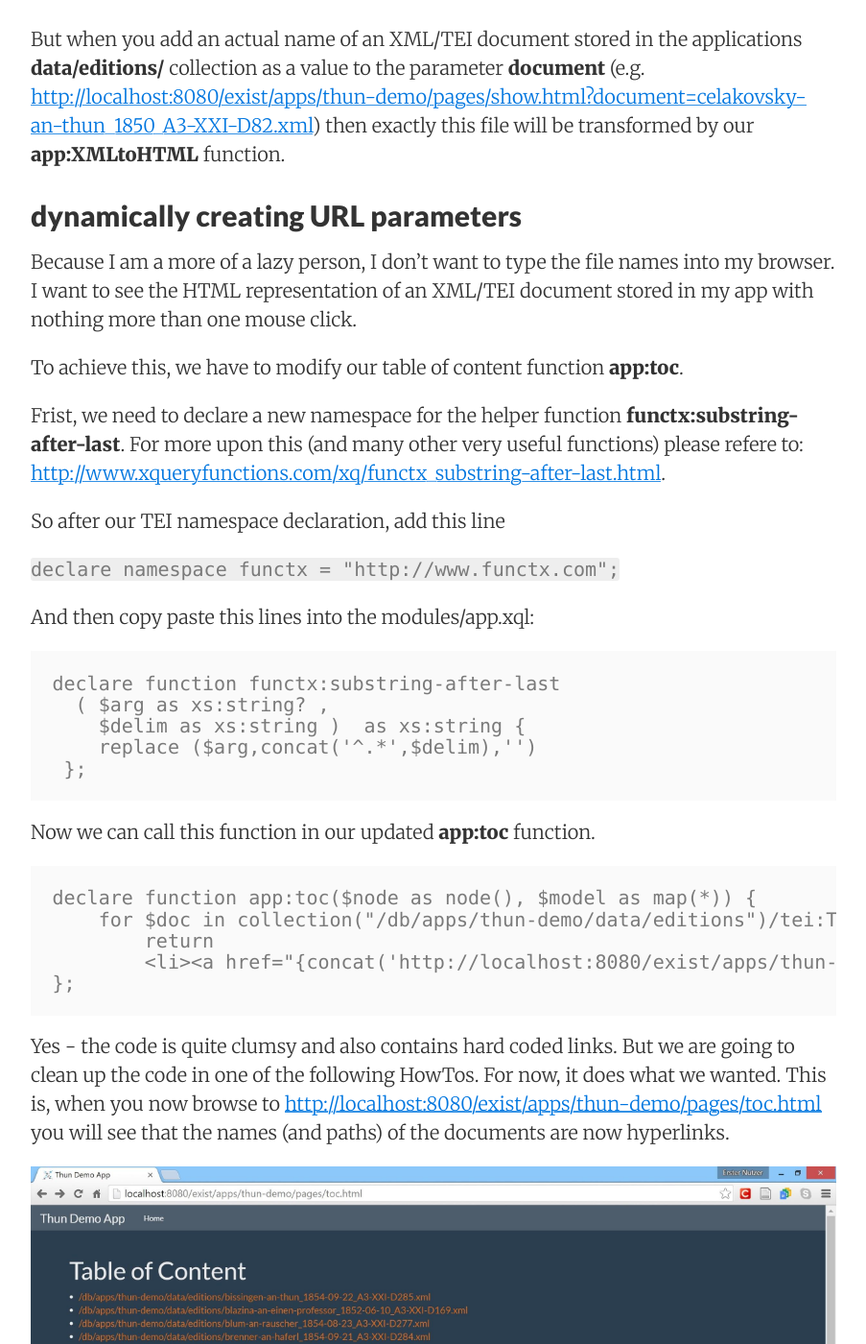
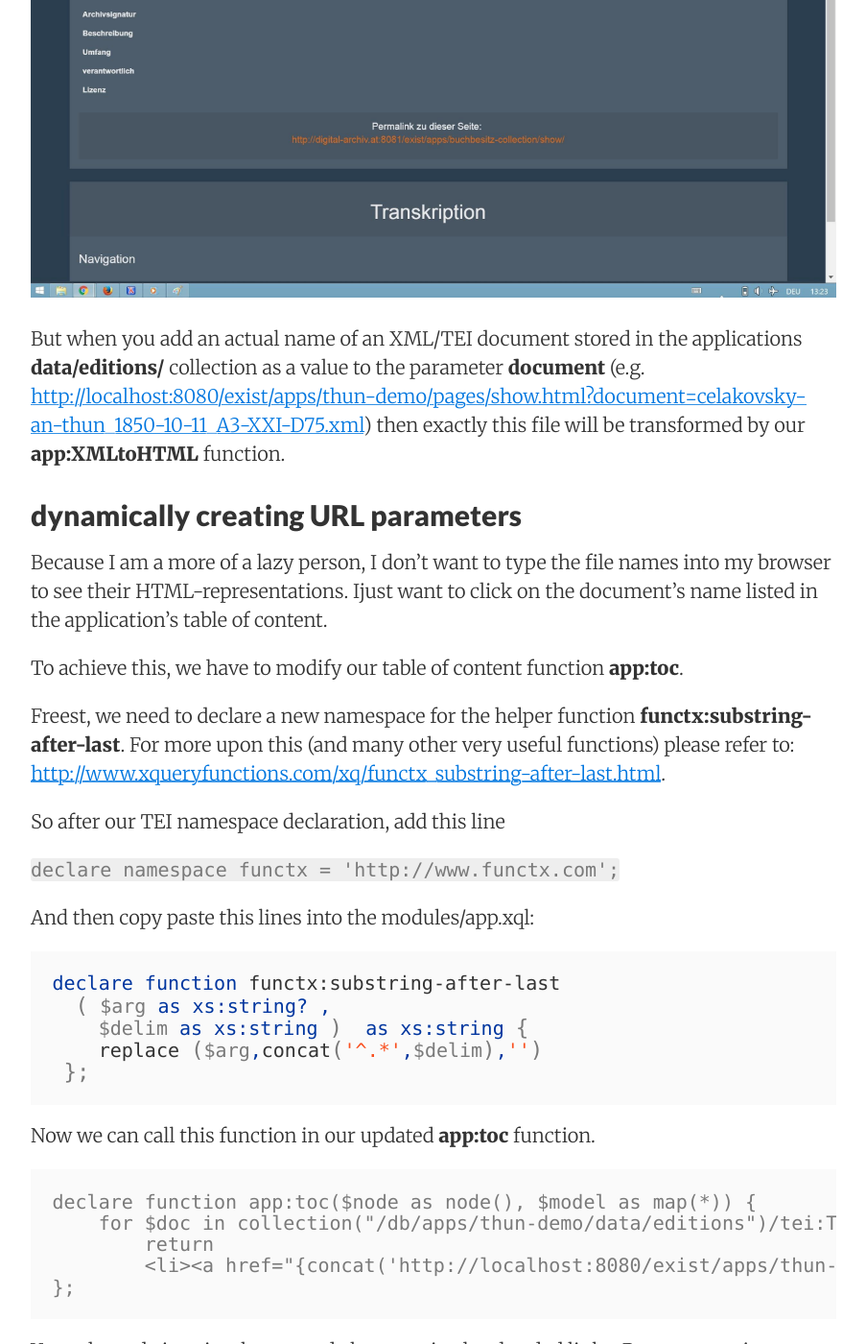
Before and after one commit to acdh-oeaw/generic-de-web-app, a Jekyll site: the page built from _posts/2016-08-13-part-4-xslt-transformation.md, in a window 1280 px wide and 1400 px high, scrolled down 5983 px. Shown: the whole window at 96% size, without its empty margins (188-1091 px from the left). Built offline with Jekyll 4.4.1, drawn with Linux system fonts in a browser that asks for light colours; some of the changed text lies outside the part shown.

Commit message:
'tested' and updated part 4

````diff
--- a/_posts/2016-08-13-part-4-xslt-transformation.md
+++ b/_posts/2016-08-13-part-4-xslt-transformation.md
@@ -9,17 +9,17 @@
 # Introduction and requirements
 
 
-The fourth part of this series of tutorials starts off where the [third part]({{ site.baseurl }}{% post_url 2016-08-12-part-3-table-of-content %}) ends. You can deploy the latest codebase by downloading and installing [here]({{ site.baseurl }}/downloads/part-3/thun-demo-0.1.xar) package. For detaild instructions on how to do this, please consult the [previous tutorial](#linkToCome).
+The fourth part of this series of tutorials starts off where the [third part]({{ site.baseurl }}{% post_url 2016-08-12-part-3-table-of-content %}) ends. You can deploy the latest codebase by downloading and installing [this]({{ site.baseurl }}/downloads/part-3/thun-demo-0.1.xar) package. For details instructions on how to do this, please consult the [previous tutorial]({{ site.baseurl }}{% post_url 2016-08-12-part-3-table-of-content %}).
 
-In the last tutuorial we created a very basic [table of content](http://localhost:8080/exist/apps/thun-demo/pages/toc.html) which lists the content of the application’s data directory. For this part of the tutorial, our requrirments demand, that we will be able to click on any document of our interest listed in the table of content to retrieve a (very basic) HTML representation of the underlying XML/TEI document.
+In the last tutorial we created a very basic [table of content](http://localhost:8080/exist/apps/thun-demo/pages/toc.html) which lists the content of the application’s data directory. For this part of the tutorial, our requirements demand, that we will be able to click on any document of our interest listed in the table of content to retrieve a (very basic) HTML representation of the underlying XML/TEI document.
 
-To realise this requirements we are actually going to do two things. First, we have to provide some kind of links in our table of content which will trigger the XSLT transformation which will turn the XML/TEI doucement into a (for humans) easier to perceive HTML document. Let’s start with the latter.
+To realize this requirements we are actually going to do two things. First, we have to provide some kind of links in our table of content which will trigger the XSLT transformation which will turn the XML/TEI document into a (for humans) easier to perceive HTML document. Let’s start with the latter.
 
 # Transform XML with XSLT
 
 ## write a basic XSLT-Stylesheet
 
-Since this is not a tutorial about XSLT, I won´t go into the XSL specific details of the stylesheet we are going to write.
+Since this is not a tutorial about XSLT, I won´t go into the XSL specific details of the stylesheet we are going to write. For basic introduction into XSLT please refer to [this tutorial](http://www.w3schools.com/xsl/) provided by [w3schools.com](http://www.w3schools.com/).
 
 To get started, we need a place to store this (and later some more) stylesheets in our database. Therefore we create a new collection **resources/xslt/**. In this collection, we create a new document, called  **resources/xslt/xmlToHtml.xsl**. Our very very basic stylesheet will only contain the following few lines of code:
 
@@ -36,13 +36,13 @@
 
 ## run transformation with xQuery function(s)
 
-To see the effects of this xslt document on one of our XML/TEI documents, we have to bring those two documents somehow together. In eXist-db there exists a function called **transform:transform** which does this for us. What is left for us to do, is to write a litter function around transform:transform which will be triggerd by eXist-db templating system, whenever the page **show.html** (our first site created by our own) will be loaded.
+To see the effects of this xslt document on one of our XML/TEI documents, we have to bring those two documents somehow together. In eXist-db there exists a function called **transform:transform** (see[here](http://exist-db.org/xquery/transform&location=java:org.exist.xquery.functions.transform.TransformModule&details=true) for further information) which does this for us. What is left for us to do, is to write a litter function around transform:transform which will be triggered by eXist-db templating system, whenever the page **show.html** (our first site created by our own) will be loaded.
 
 To do so, add the following lines to **modules/app.xql**:
 
 ```xquery
 declare function app:XMLtoHTML ($node as node(), $model as map (*), $query as xs:string?) {
-let $xml := doc("/db/apps/thun-demo/data/editions/celakovsky-an-thun_1850_A3-XXI-D82.xml")
+let $xml := doc("/db/apps/thun-demo/data/editions/celakovsky-an-thun_1850-10-11_A3-XXI-D75.xml")
 let $xsl := doc("/db/apps/thun-demo/resources/xslt/xmlToHtml.xsl")
 let $params :=
 <parameters>
@@ -59,7 +59,7 @@
 };
 ```
 
-As you can see below, we are transforming the document celakovsky-an-thun_1850_A3-XXI-D82.xml with the stylesheet we just created. What is left now to do is to reference the function **app:XMLtoHTML** in **show.html.** Therefore just add the follwoing line to show.html.
+As you can see below, we are transforming the document celakovsky-an-thun_1850-10-11_A3-XXI-D75.xml with the stylesheet we just created. What is left now to do is to reference the function **app:XMLtoHTML** in **show.html.** Therefore just add the following line to show.html.
 
 ```html
 <div class="templates:surround?with=templates/page.html&amp;at=content">
@@ -80,17 +80,17 @@
 
 # Link from ListView to DetailView
 
-So far our table of content is not linked to the detail view of our XML/TEI document (show.html) at all. Even worse, show.html generates only a HTML representation of **celakovsky-an-thun_1850_A3-XXI-D82.xml.** To fix this, we could of course write as many xmlToHtml functions as there are XML/TEI documents in our `data/editions/` collections and call them by the same number of html pages. But this is not much fun to implement which would involve a lot of copy and pasting. Not to talk about maintaining the application and adding new functionalities.
+So far our table of content is not linked to the detail view of our XML/TEI document (show.html) at all. Even worse, show.html generates only a HTML representation of **celakovsky-an-thun_1850-10-11_A3-XXI-D75.xml.** To fix this, we could of course write as many xmlToHtml functions as there are XML/TEI documents in our `data/editions/` collections and call them by the same number of html pages. But this is not much fun to implement which would involve a lot of copy and pasting. Not to talk about maintaining the application and adding new functionalities.
 
-But - big surprise - there is a better solution. A solution which builds upon *dynamically genereated URL - paramaters.*
+But - big surprise - there is a better solution. A solution which builds upon **dynamically genereated URL - paramaters.**
 
 ## fetching (parsing) URL parameters
 
 As we saw before, the transform:transform function takes as first parameter the xml document which it should transform. To turn our **app:XMLtoHTML** function into a more dynamic one, we simply have to removed the hardcoded path to one XML/TEI document and replace it with something more flexible. Let’s say we are able to pass the name of the XML/TEI document we want to transform to the function as a part (or parameter) of the URL which we type into the browser (or link to it) when we are calling **show.html**. Our URL could look like, e.g.
 
-http://localhost:8080/exist/apps/thun-demo/pages/show.html?document={nameOfAnyDocument.xml
+> http://localhost:8080/exist/apps/thun-demo/pages/show.html?document={nameOfAnyDocument.xml
 
-Then we just have to tell our **app:XMLtoHTML** function to fetch (parse) the name of the document from the URL and transform it. Exactly this is accomplished by the following changes in our **app:XMLtoHTML** function.
+Then we just have to tell our **app:XMLtoHTML** function to fetch (parse) the name of the document from the URL, inject this name as parameter into our function and transform it. Exactly this is accomplished by the following changes in our **app:XMLtoHTML** function.
 
 ```xquery
 declare function app:XMLtoHTML ($node as node(), $model as map (*), $query as xs:string?) {
@@ -116,23 +116,23 @@
 
 ![image alt text]({{ site.baseurl }}/images/part-4/image_2.jpg)
 
-But when you add an actual name of an XML/TEI document stored in the applications **data/editions/** collection as a value to the parameter **document** (e.g. [http://localhost:8080/exist/apps/thun-demo/pages/show.html?document=celakovsky-an-thun_1850_A3-XXI-D82.xml](http://localhost:8080/exist/apps/thun-demo/pages/show.html?document=celakovsky-an-thun_1850_A3-XXI-D82.xml)) then exactly this file will be transformed by our **app:XMLtoHTML** function.
+But when you add an actual name of an XML/TEI document stored in the applications **data/editions/** collection as a value to the parameter **document** (e.g. [http://localhost:8080/exist/apps/thun-demo/pages/show.html?document=celakovsky-an-thun_1850-10-11_A3-XXI-D75.xml](http://localhost:8080/exist/apps/thun-demo/pages/show.html?document=celakovsky-an-thun_1850-10-11_A3-XXI-D75.xml)) then exactly this file will be transformed by our **app:XMLtoHTML** function.
 
 ## dynamically creating URL parameters
 
-Because I am a more of a lazy person, I don't want to type the file names into my browser. I want to see the HTML representation of an XML/TEI document stored in my app with nothing more than one mouse click.
+Because I am a more of a lazy person, I don't want to type the file names into my browser to see their HTML-representations. Ijust want to click on the document's name listed in the application's table of content.
 
 To achieve this, we have to modify our table of content function **app:toc**.
 
-Frist, we need to declare a new namespace for the helper function **functx:substring-after-last**. For more upon this (and many other very useful functions) please refere to: [http://www.xqueryfunctions.com/xq/functx_substring-after-last.html](http://www.xqueryfunctions.com/xq/functx_substring-after-last.html).
+Freest, we need to declare a new namespace for the helper function **functx:substring-after-last**. For more upon this (and many other very useful functions) please refer to: [http://www.xqueryfunctions.com/xq/functx_substring-after-last.html](http://www.xqueryfunctions.com/xq/functx_substring-after-last.html).
 
 So after our TEI namespace declaration, add this line
 
-`declare namespace functx = "http://www.functx.com";`
+`declare namespace functx = 'http://www.functx.com';`
 
 And then copy paste this lines into the modules/app.xql:
 
-```
+```xquery
 declare function functx:substring-after-last
   ( $arg as xs:string? ,
     $delim as xs:string )  as xs:string {
@@ -146,7 +146,7 @@
 declare function app:toc($node as node(), $model as map(*)) {
     for $doc in collection("/db/apps/thun-demo/data/editions")/tei:TEI
         return
-        <li><a href="{concat('http://localhost:8080/exist/apps/thun-demo/pages/show.html?document=',functx:substring-after-last(document-uri(root($doc)), '/''))}">{document-uri(root($doc))}</a></li>
+        <li><a href="{concat('http://localhost:8080/exist/apps/thun-demo/pages/show.html?document=',functx:substring-after-last(document-uri(root($doc)), '/'))}">{document-uri(root($doc))}</a></li>
 };
 ```
 
@@ -160,7 +160,7 @@
 
 ```html
 <li>
-    <a href="$app-root-href/pages/show.html">show.html</a>
+    <a href="show.html">show.html</a>
 </li>
 ```
 
@@ -168,4 +168,4 @@
 
 With this fourth part of our digital edition web app tutorial, we are now capable of triggering XSLT transformations with one mouse click from our digital edition app’s table of context. With some XSLT as well as some CSS, HTML (and maybe some JavaScript) skills you will be able to create quite fancy (HTML) representations of your XML/TEI documents.
 
-Looking at the requirements of our application from Part I of this tutorial series, we see, that the only thing which is not realized yet is a fulltext search. But before we will engage this feature, we should spend some time and energy on refactoring the code (see [https://de.wikipedia.org/wiki/Refactoring](https://de.wikipedia.org/wiki/Refactoring))  as well on removing all the hard coded links we introduced in this chapter. Therefore in the [next part]({{ site.baseurl }}{% post_url 2016-08-14-part-5-clean-up-the-code %}) of this tutorial we will clean up the code and will transform our application into a state which will make it very easy to pack the code and deploy it to any other eXist-db instance, without having to worry that some functions won’t work any more.
+Looking at the requirements of our application from Part I of this tutorial series, we see, that the only thing which is not realized yet is a fulltext search. But before we will engage this feature, we should spend some time and energy on refactoring the code (see [https://de.wikipedia.org/wiki/Refactoring](https://de.wikipedia.org/wiki/Refactoring)) as well on removing all the hard coded links we introduced in this chapter. Therefore in the [next part]({{ site.baseurl }}{% post_url 2016-08-14-part-5-clean-up-the-code %}) of this tutorial we will clean up the code and will transform our application into a state which will make it very easy to pack the code and deploy it to any other eXist-db instance, without having to worry that some functions won’t work any more.
````
Also changed, not shown: other parts of _posts/2016-08-13-part-4-xslt-transformation.md (+1 -1 lines), 2 other files.
